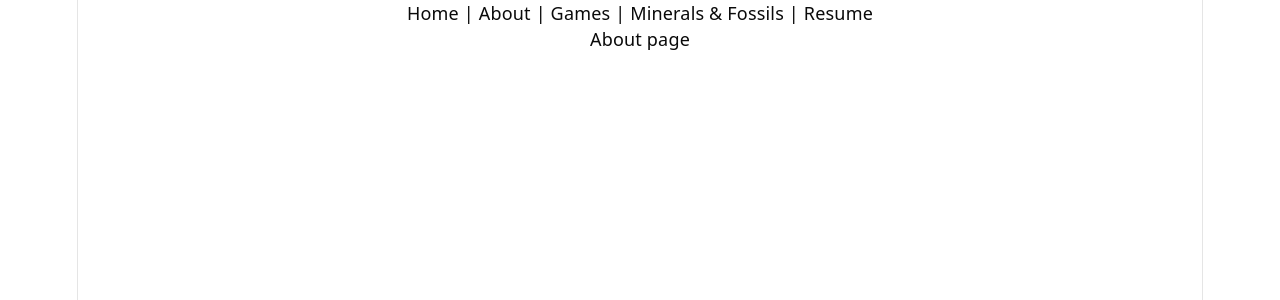
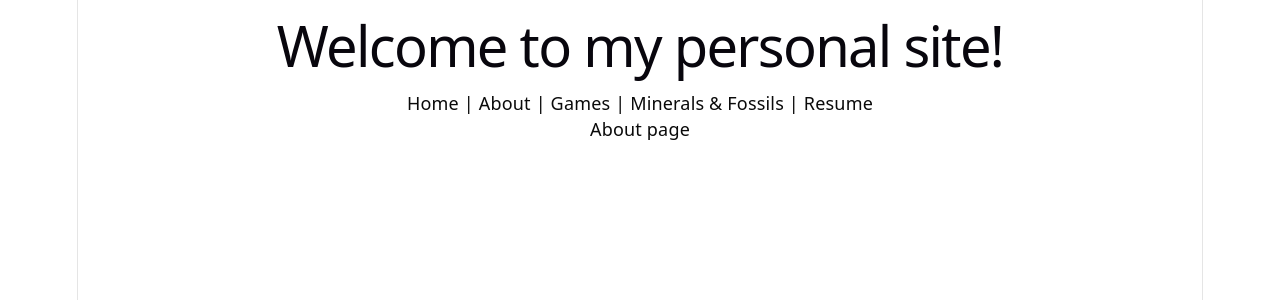
Before and after one commit to wiserabidwombat/my-personal-site, a React (Vite) app in the folder my-personal-site/: page /about in a window 1280 px wide. Shown: the top 300 px of the page. Built offline with nearby package versions, Linux system fonts and the light colour scheme.

Commit message:
add navbar as a component

```diff
--- /dev/null
+++ b/my-personal-site/src/components/navbar.tsx
@@ -0,0 +1,22 @@
+import { Link } from '@tanstack/react-router'
+
+const navItems = [
+  { to: '/', label: 'Home' },
+  { to: '/about', label: 'About' },
+  { to: '/games', label: 'Games' },
+  { to: '/minerals_fossils', label: 'Minerals & Fossils' },
+  { to: '/resume', label: 'Resume' }
+]
+
+export function Navbar() {
+  return (
+    <nav>
+        {navItems.map((item, index) => (
+            <span key={item.to}>
+                <Link to={item.to}>{item.label}</Link>
+                {index < navItems.length - 1 && ' | '}
+            </span>
+        ))}
+    </nav>
+  )
+}
--- a/my-personal-site/src/routes/__root.tsx
+++ b/my-personal-site/src/routes/__root.tsx
@@ -1,5 +1,5 @@
-import * as React from 'react'
-import { Link, Outlet, createRootRoute } from '@tanstack/react-router'
+import { Outlet, createRootRoute } from '@tanstack/react-router'
+import { Navbar } from '../components/navbar'
 
 export const Route = createRootRoute({
   component: RootComponent,
@@ -7,19 +7,10 @@ export const Route = createRootRoute({
 
 function RootComponent() {
   return (
-    <React.Fragment>
-      <nav>
-        <Link to="/">Home</Link>
-        {' | '}
-        <Link to="/about">About</Link>
-        {' | '}
-        <Link to="/games">Games</Link>
-        {' | '}
-        <Link to="/minerals_fossils">Minerals & Fossils</Link>
-        {' | '}
-        <Link to="/resume">Resume</Link>
-      </nav>
+    <div>
+      <h1>Welcome to my personal site!</h1>
+      <Navbar />
       <Outlet />
-    </React.Fragment>
+    </div>
   )
 }
```
